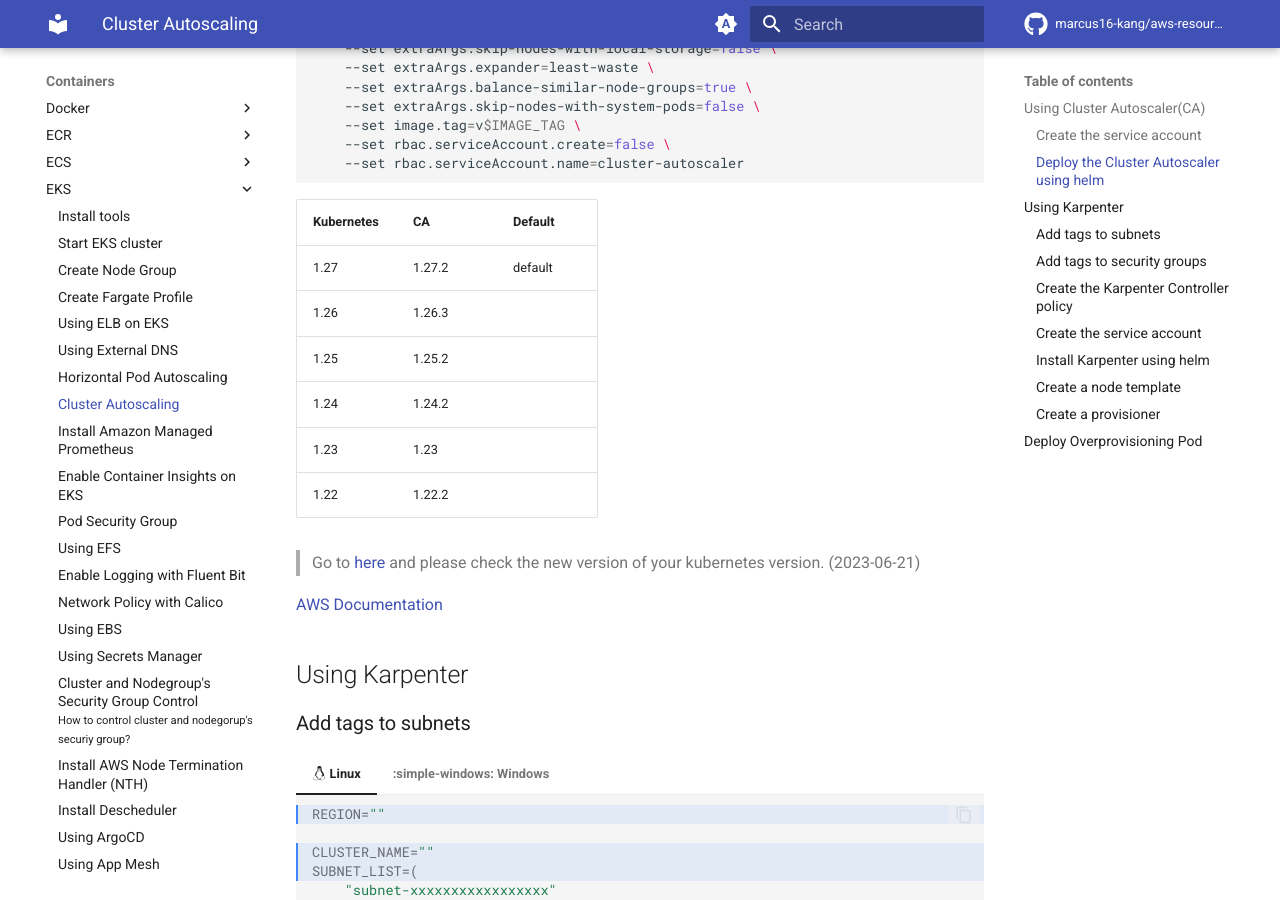
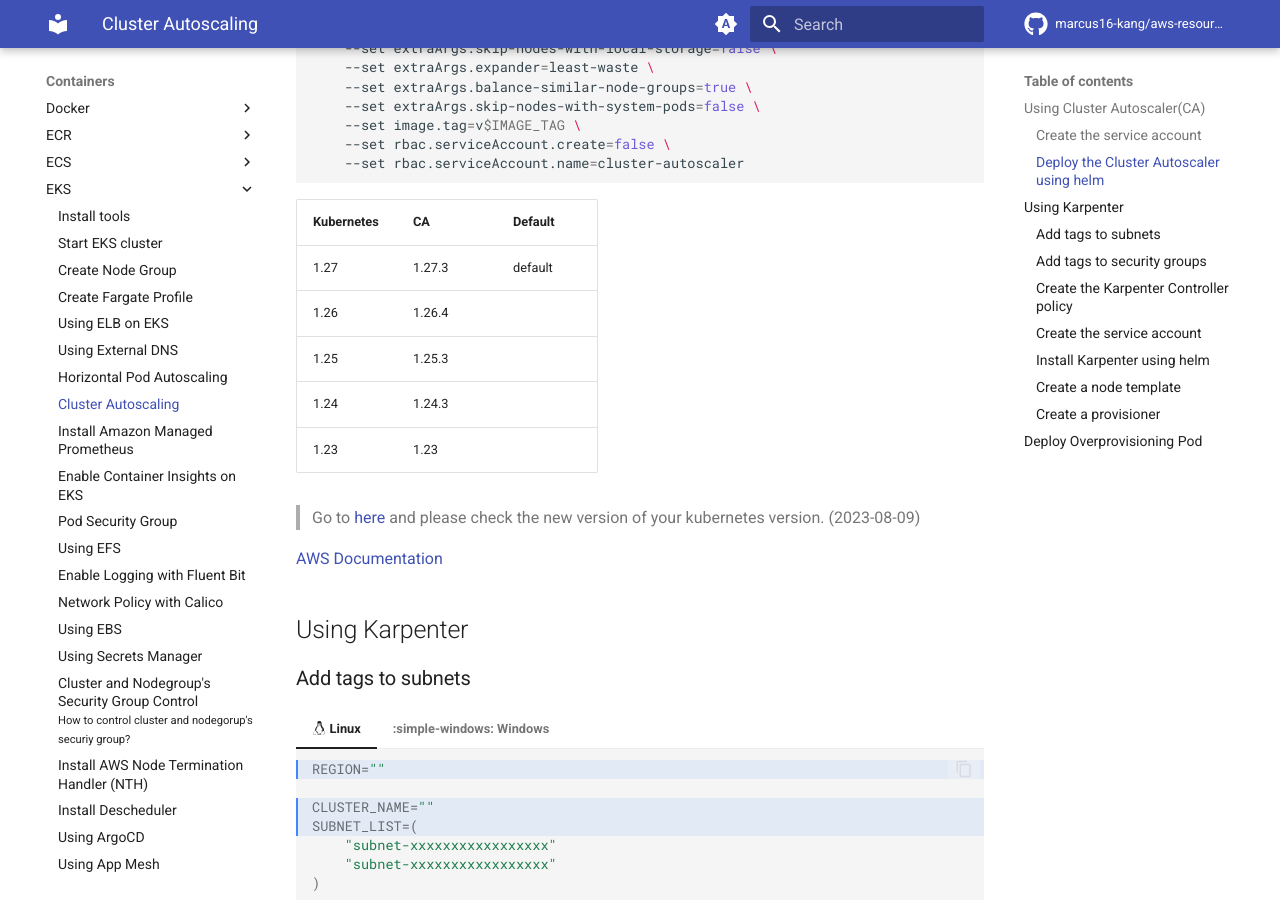
Before and after one commit to dev-sjlee/aws-resources-example, an MkDocs documentation site: the page built from docs/Containers/EKS/08-cluster-autoscaling.md, in a window 1280 px wide and 900 px high, scrolled down 1301 px. Built offline with MkDocs 1.6.1 and Material for MkDocs 9.7.7, drawn with Linux system fonts in a browser that asks for light colours; comment, search, counter and statistics services are not loaded; some of the changed text lies outside the part shown.

Commit message:
Fix kubernetes resources version.

````diff
--- a/docs/Containers/EKS/08-cluster-autoscaling.md
+++ b/docs/Containers/EKS/08-cluster-autoscaling.md
@@ -123,14 +123,13 @@
 
 | Kubernetes | CA     | Default |
 |------------|--------|---------|
-| 1.27       | 1.27.2 | default |
-| 1.26       | 1.26.3 |         |
-| 1.25       | 1.25.2 |         |
-| 1.24       | 1.24.2 |         |
+| 1.27       | 1.27.3 | default |
+| 1.26       | 1.26.4 |         |
+| 1.25       | 1.25.3 |         |
+| 1.24       | 1.24.3 |         |
 | 1.23       | 1.23   |         |
-| 1.22       | 1.22.2 |         |
 
-> Go to [here](https://github.com/kubernetes/autoscaler/releases) and please check the new version of your kubernetes version. (2023-06-21)
+> Go to [here](https://github.com/kubernetes/autoscaler/releases) and please check the new version of your kubernetes version. (2023-08-09)
 
 [AWS Documentation](https://docs.aws.amazon.com/ko_kr/eks/latest/userguide/autoscaling.html#ca-deploy)
 
@@ -373,7 +372,7 @@
     helm install karpenter oci://public.ecr.aws/karpenter/karpenter \
         --create-namespace \
         --namespace karpenter \
-        --version v0.28.1 \
+        --version v0.29.2 \
         --set serviceAccount.create=false \
         --set serviceAccount.name=karpenter \
         --set settings.aws.clusterName=$CLUSTER_NAME \
@@ -394,7 +393,7 @@
     helm install karpenter oci://public.ecr.aws/karpenter/karpenter `
         --create-namespace `
         --namespace karpenter `
-        --version v0.28.1 `
+        --version v0.29.2 `
         --set serviceAccount.create=false `
         --set serviceAccount.name=karpenter `
         --set settings.aws.clusterName=$CLUSTER_NAME `
@@ -402,7 +401,7 @@
         --set settings.aws.interruptionQueueName=$QUEUE_NAME
     ```
 
-> Go to [here](https://github.com/aws/karpenter/releases) and please check the new version. (2023-06-21)
+> Go to [here](https://github.com/aws/karpenter/releases) and please check the new version. (2023-08-09)
 
 ### Create a node template
 
````
Also changed, not shown: docs/Containers/Docker/01-base-dockerfile.md (+9 -9 lines), docs/Containers/Docker/02-using-docker-on-kubernetes-pod.md (+1 -1 lines), docs/Containers/Docker/03-multi-stage-build.md (+4 -4 lines), docs/Containers/EKS/01-install-tools.md (+26 -26 lines).
